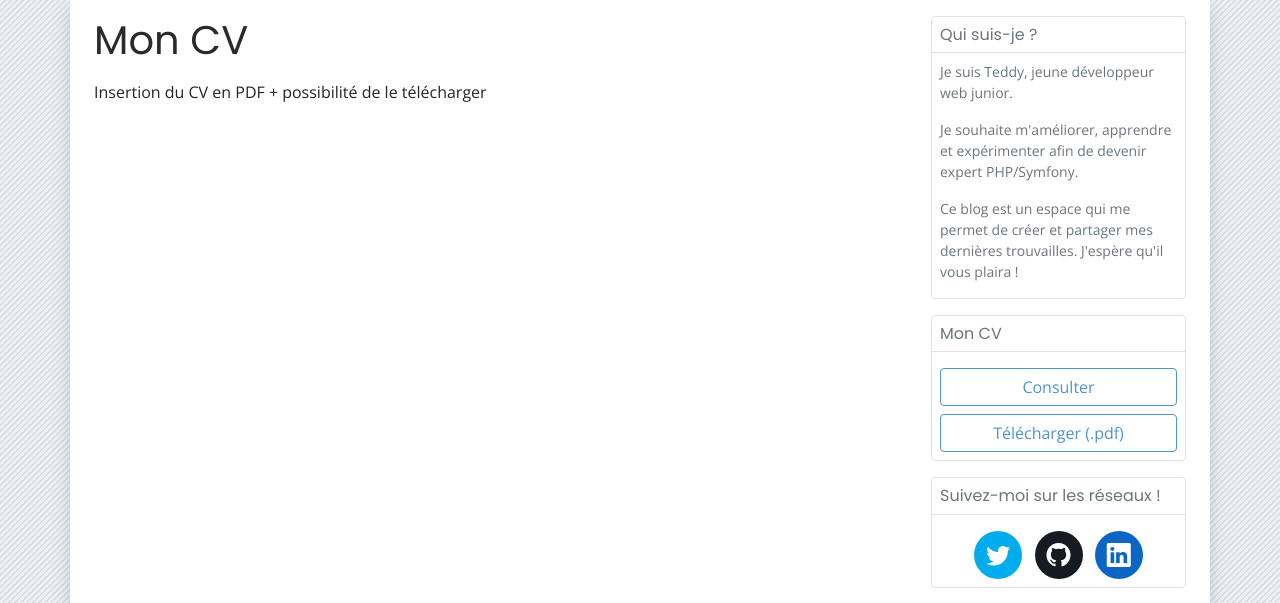
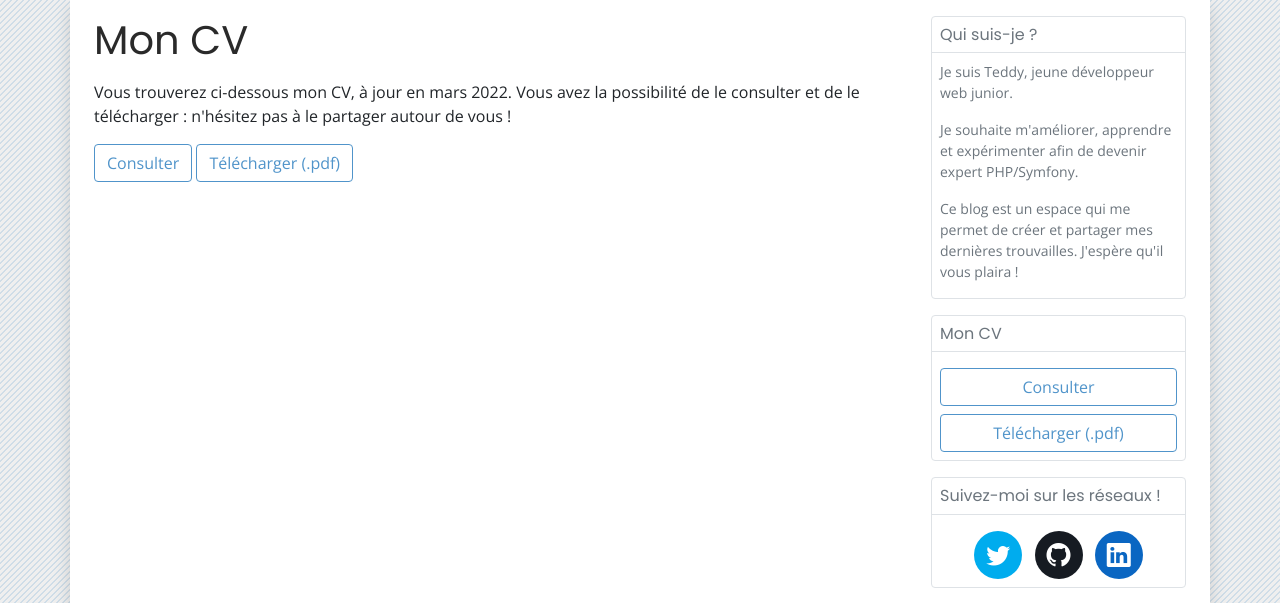
Before and after one commit to teddylelong/openclassrooms-p5, a PHP site: page /mon-cv/ in a window 1280 px wide. Shown: the part 130-733 px from the top of the page. Run offline with PHP 8.4, Linux system fonts and the light colour scheme; classes that the project's autoload settings leave out are loaded by file name; some libraries are stand-ins or nearby versions.

Commit message:
Added CV links + Added sidebar to templates parts

```diff
--- a/templates/layout.html.twig
+++ b/templates/layout.html.twig
@@ -32,45 +32,9 @@
                         {% endblock content %}
                     </div>
 
+                    <!-- Sidebar -->
                     {% block sidebar %}
-                    <aside id="website-sidebar" class="col-12 col-lg-3 text-muted">
-                        <div class="sidebar-block border rounded mt-3 mt-md-0 p-0">
-                            <h6 class="border-bottom p-2 text-muted">Qui suis-je ?</h6>
-                            <div class="block-content px-2 small">
-                                <p>Je suis Teddy, jeune développeur web junior.</p>
-                                <p>Je souhaite m'améliorer, apprendre et expérimenter afin de devenir expert PHP/Symfony.</p>
-                                <p>Ce blog est un espace qui me permet de créer et partager mes dernières trouvailles. J'espère qu'il vous plaira !</p>
-                            </div>
-                        </div>
-
-                        <div class="sidebar-block border rounded mt-3 p-0">
-                            <h6 class="border-bottom p-2 text-muted">Mon CV</h6>
-                            <div class="block-content p-2">
-                                <div class="d-grid gap-2">
-                                    <a href="#" class="btn btn-outline-primary">Consulter</a>
-                                    <a href="#" class="btn btn-outline-primary">Télécharger (.pdf)</a>
-                                </div>
-                            </div>
-                        </div>
-
-                        <div class="sidebar-block border rounded mt-3 p-0">
-                            <h6 class="border-bottom p-2 text-muted">Suivez-moi sur les réseaux !</h6>
-                            <div id="social-sidebar" class="block-content p-2 text-center">
-                                <!-- Twitter -->
-                                <a href="#" class="btn rounded-circle border-0 mx-1" style="background-color: #00acee;">
-                                    <i class="bi bi-twitter"></i>
-                                </a>
-                                <!-- Github -->
-                                <a href="#" class="btn rounded-circle border-0 mx-1" style="background-color: #161b22;">
-                                    <i class="bi bi-github"></i>
-                                </a>
-                                <!-- LinkedIn -->
-                                <a href="#" class="btn rounded-circle border-0 mx-1" style="background-color: #0a66c2;">
-                                    <i class="bi bi-linkedin"></i>
-                                </a>
-                            </div>
-                        </div>
-                    </aside>
+                        {% include 'template-parts/website-sidebar.part.twig' %}
                     {%  endblock sidebar %}
 
                 </div>
--- a/templates/pages/mon-cv.html.twig
+++ b/templates/pages/mon-cv.html.twig
@@ -4,6 +4,9 @@
 
     <h1 class="mb-3">{{ pageTitle }}</h1>
 
-    <p>Insertion du CV en PDF + possibilité de le télécharger</p>
+    <p>Vous trouverez ci-dessous mon CV, à jour en mars 2022. Vous avez la possibilité de le consulter et de le télécharger : n'hésitez pas à le partager autour de vous !</p>
+
+    <a href="/assets/pdf/cv.pdf" target="_blank" class="btn btn-outline-primary">Consulter</a>
+    <a href="/assets/pdf/cv.pdf" download="CV-Teddy-Lelong" class="btn btn-outline-primary">Télécharger (.pdf)</a>
 
 {% endblock content %}
--- /dev/null
+++ b/templates/template-parts/website-sidebar.part.twig
@@ -0,0 +1,38 @@
+<aside id="website-sidebar" class="col-12 col-lg-3 text-muted">
+    <div class="sidebar-block border rounded mt-3 mt-md-0 p-0">
+        <h6 class="border-bottom p-2 text-muted">Qui suis-je ?</h6>
+        <div class="block-content px-2 small">
+            <p>Je suis Teddy, jeune développeur web junior.</p>
+            <p>Je souhaite m'améliorer, apprendre et expérimenter afin de devenir expert PHP/Symfony.</p>
+            <p>Ce blog est un espace qui me permet de créer et partager mes dernières trouvailles. J'espère qu'il vous plaira !</p>
+        </div>
+    </div>
+
+    <div class="sidebar-block border rounded mt-3 p-0">
+        <h6 class="border-bottom p-2 text-muted">Mon CV</h6>
+        <div class="block-content p-2">
+            <div class="d-grid gap-2">
+                <a href="/assets/pdf/cv.pdf" target="_blank" class="btn btn-outline-primary">Consulter</a>
+                <a href="/assets/pdf/cv.pdf" download="CV-Teddy-Lelong" class="btn btn-outline-primary">Télécharger (.pdf)</a>
+            </div>
+        </div>
+    </div>
+
+    <div class="sidebar-block border rounded mt-3 p-0">
+        <h6 class="border-bottom p-2 text-muted">Suivez-moi sur les réseaux !</h6>
+        <div id="social-sidebar" class="block-content p-2 text-center">
+            <!-- Twitter -->
+            <a href="https://twitter.com/TeddyLelong" target="_blank" class="btn rounded-circle border-0 mx-1" style="background-color: #00acee;">
+                <i class="bi bi-twitter"></i>
+            </a>
+            <!-- Github -->
+            <a href="https://github.com/teddylelong" target="_blank" class="btn rounded-circle border-0 mx-1" style="background-color: #161b22;">
+                <i class="bi bi-github"></i>
+            </a>
+            <!-- LinkedIn -->
+            <a href="https://www.linkedin.com/in/teddy-lelong/" target="_blank" class="btn rounded-circle border-0 mx-1" style="background-color: #0a66c2;">
+                <i class="bi bi-linkedin"></i>
+            </a>
+        </div>
+    </div>
+</aside>
```
Also changed, not shown: 1 other file.
